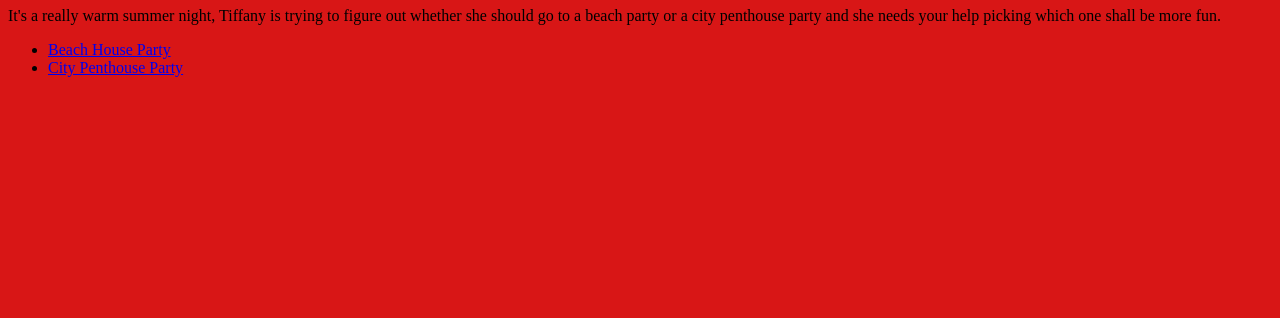
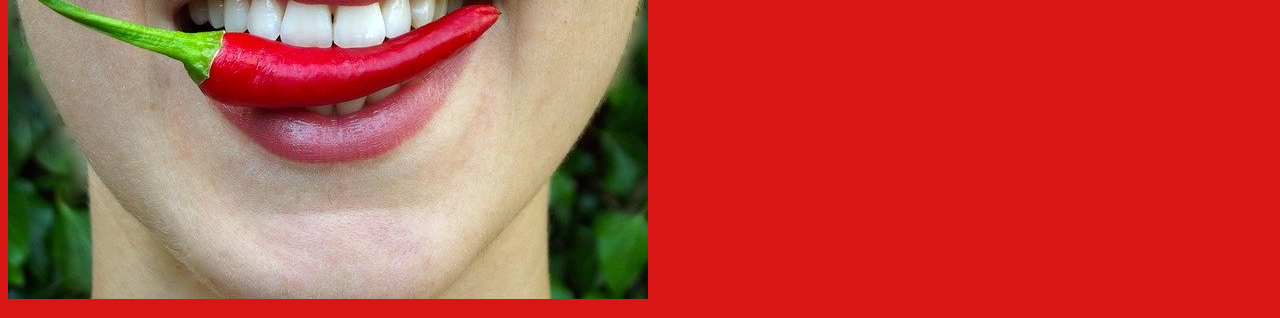
Before and after one commit to ysmethmedrano16/myownadventure, a plain HTML site: page index.html in a window 1280 px wide. Shown: the part 101-419 px from the top of the page. Drawn offline with Linux system fonts and the light colour scheme.

Commit message:
Update index.html

```diff
--- a/index.html
+++ b/index.html
@@ -4,7 +4,7 @@
 	<title>A Hot Girl Summer</title>
 	<link rel="stylesheet" type="text/css" href="style.css">
 </head>
-<img src="images/chilli.jpg" >
+<img src="chilli.jpg" >
 <body>
 	<h1> * A Hot Girl Summer * </h1>
 	 <p>It's a really warm summer night, Tiffany is trying to figure out whether she should go to a beach party or a city penthouse party and she needs your help picking which one shall be more fun.</p>
```
